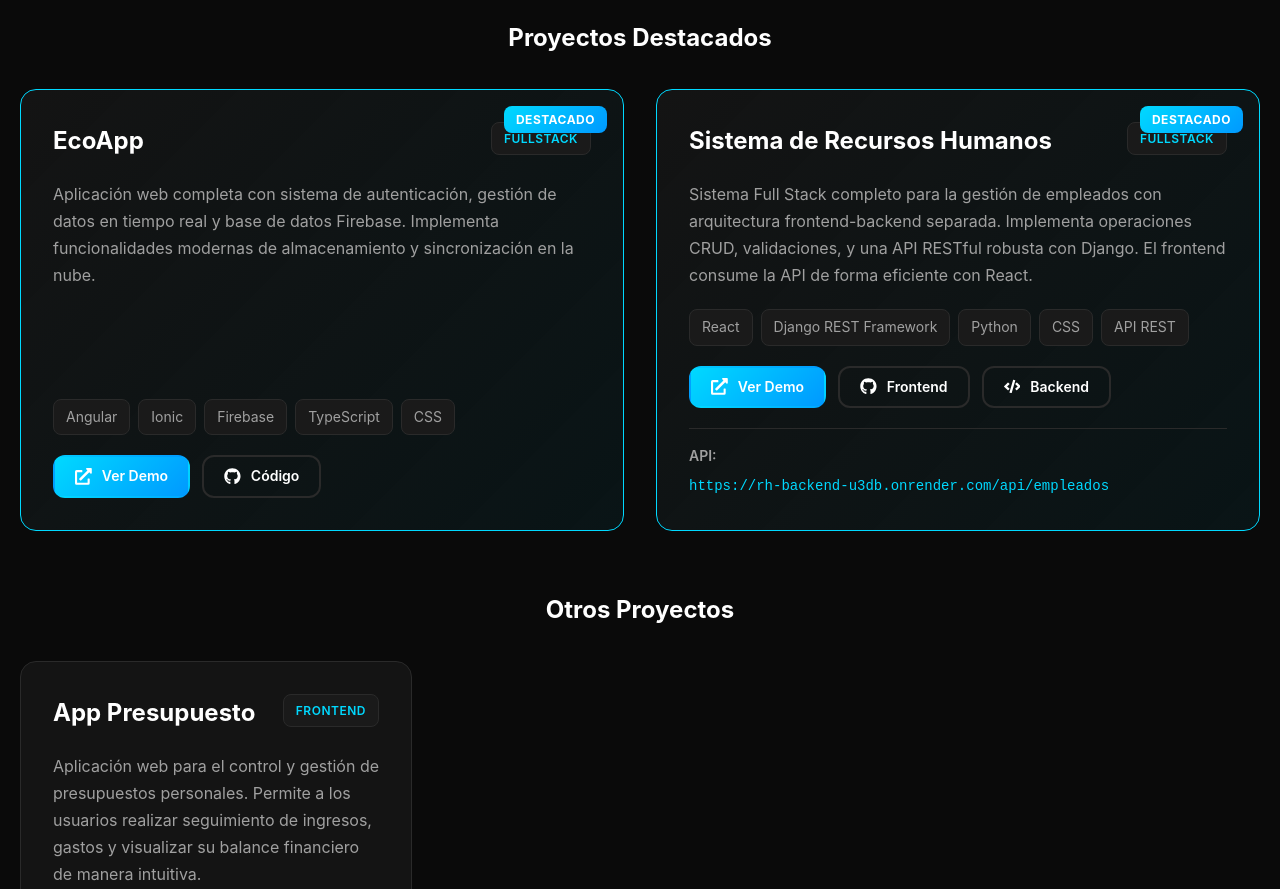
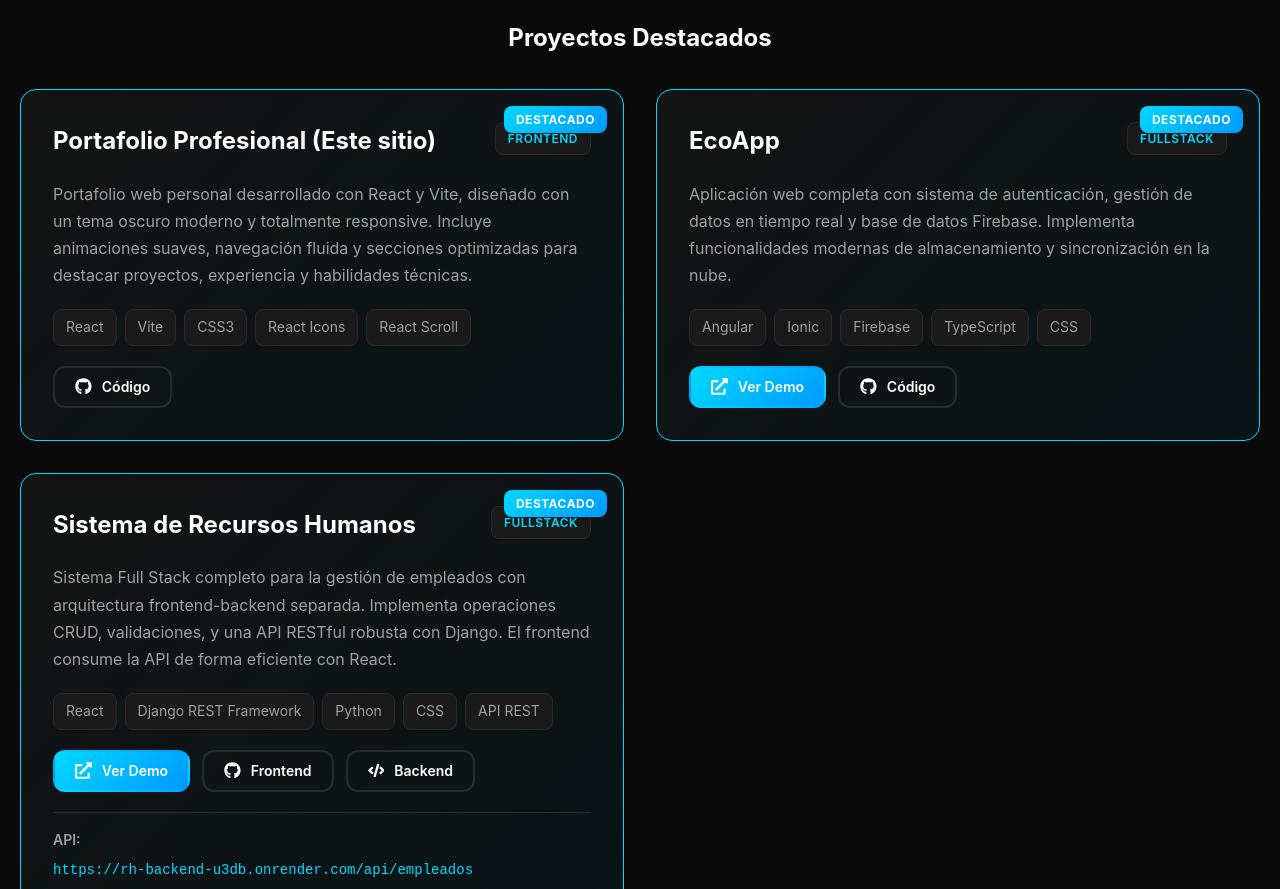
Before and after one commit to bryan0060/portafolio-bryan-arias-rios, a React (Vite) app: page / in a window 1280 px wide. Shown: the part 4160-5049 px from the top of the page. Built offline with nearby package versions, Linux system fonts and the light colour scheme.

Commit message:
Añadir proyecto "Portafolio Profesional" con detalles y tecnologías

```diff
--- a/src/data/projects.js
+++ b/src/data/projects.js
@@ -1,4 +1,13 @@
 export const PROJECTS = [
+  {
+    id: 0,
+    title: "Portafolio Profesional (Este sitio)",
+    description: "Portafolio web personal desarrollado con React y Vite, diseñado con un tema oscuro moderno y totalmente responsive. Incluye animaciones suaves, navegación fluida y secciones optimizadas para destacar proyectos, experiencia y habilidades técnicas.",
+    technologies: ["React", "Vite", "CSS3", "React Icons", "React Scroll"],
+    github: "https://github.com/bryan0060/portafolio-bryan-arias-rios",
+    type: "frontend",
+    featured: true
+  },
   {
     id: 1,
     title: "EcoApp",
```
